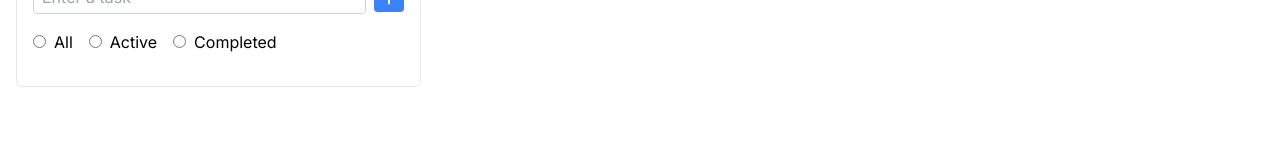
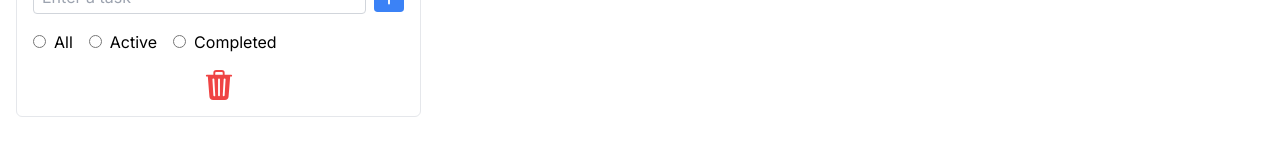
Before and after one commit to nk8bnj/todo-list-nextjs, a Next.js app: page / in a window 1280 px wide. Both pictures are taken after typing "Sample" into the empty fields and a click on the button "Add". Shown: the part 165-320 px from the top of the page. Built offline with nearby package versions, Linux system fonts and the light colour scheme.

Commit message:
added todo list delete button

```diff
--- a/src/components/TodoLists/TodoList/TodoList.tsx
+++ b/src/components/TodoLists/TodoList/TodoList.tsx
@@ -1,23 +1,32 @@
-import { useAppDispatch, useAppSelector } from "@/hooks/hooks";
-import { addTask } from "@/services/redux/features/todoListSlice";
-import { ITodoList } from "@/services/type/todoList.interface";
 import { useState, ChangeEvent } from "react";
-import { BsFillPlusSquareFill } from "react-icons/bs";
+import { BsFillPlusSquareFill, BsTrash3Fill } from "react-icons/bs";
 import { v4 as uuidv4 } from "uuid";
 
+import { useAppDispatch, useAppSelector } from "@/hooks/hooks";
+import { addTask, setTodoLists } from "@/services/redux/features/todoListSlice";
+import { ITodoList } from "@/services/type/todoList.interface";
+
 export default function TodoList(props: ITodoList) {
-  const [value, setValue] = useState("");
+  const [inputValue, setInputValue] = useState("");
+  const allTodolists = useAppSelector((state) => state.todoListSlice.todoLists);
+
   const dispatch = useAppDispatch();
 
   const inputHandler = (e: ChangeEvent<HTMLInputElement>) => {
-    setValue(e.target.value);
+    setInputValue(e.target.value);
   };
 
   const buttonPressHandler = () => {
-    dispatch(addTask({ id: props.id, task: { id: uuidv4(), title: value } }));
+    dispatch(
+      addTask({ id: props.id, task: { id: uuidv4(), title: inputValue } })
+    );
   };
 
-  const tasks = props.tasks.map((task) => <p>{task.title}</p>);
+  const deleteTodoList = (todoId: string) => {
+    dispatch(
+      setTodoLists(allTodolists.filter((item: ITodoList) => item.id !== todoId))
+    );
+  };
 
   return (
     <div className="p-4 border border-greay-50 rounded-md">
@@ -28,7 +37,7 @@ export default function TodoList(props: ITodoList) {
           className="flex-grow mr-2 border border-gray-300 rounded px-2 py-1"
           placeholder="Enter a task"
           onChange={inputHandler}
-          value={value}
+          value={inputValue}
         />
         <button
           onClick={buttonPressHandler}
@@ -37,7 +46,11 @@ export default function TodoList(props: ITodoList) {
           <BsFillPlusSquareFill />
         </button>
       </div>
-      <div>{tasks}</div>
+      <div>
+        {props.tasks.map((task) => (
+          <p>{task.title}</p>
+        ))}
+      </div>
       <div className="mb-4">
         <input type="radio" id="filter-all" name="filter" value="All" />
         <label htmlFor="filter-all" className="ml-2 mr-4">
@@ -57,6 +70,14 @@ export default function TodoList(props: ITodoList) {
           Completed
         </label>
       </div>
+      <div className="flex justify-center">
+        <button
+          className="text-red-500 hover:text-red-400 text-3xl"
+          onClick={() => deleteTodoList(props.id)}
+        >
+          <BsTrash3Fill />
+        </button>
+      </div>
     </div>
   );
 }
--- a/src/components/TodoLists/TodoLists.tsx
+++ b/src/components/TodoLists/TodoLists.tsx
@@ -5,6 +5,7 @@ import { ITodoList } from "@/services/type/todoList.interface";
 
 export default function TodoLists() {
   const allTodolists = useAppSelector((state) => state.todoListSlice.todoLists);
+  console.log(allTodolists);
   return (
     <div className="grid grid-cols-4 gap-4 max-2xl:grid-cols-3 max-lg:grid-cols-2 max-md:grid-cols-1">
       {allTodolists.map((item: ITodoList) => (
--- a/src/services/redux/features/todoListSlice.ts
+++ b/src/services/redux/features/todoListSlice.ts
@@ -1,8 +1,11 @@
 import { createSlice, PayloadAction } from "@reduxjs/toolkit";
-import { ITask, ITodoListState } from "@/services/type/todoList.interface";
+import {
+  ITask,
+  ITodoListState,
+  ITodoList,
+} from "@/services/type/todoList.interface";
 
 const initialState: ITodoListState = {
-  todoListName: "",
   todoLists: [],
 };
 
@@ -10,9 +13,6 @@ export const todoList = createSlice({
   name: "totoList",
   initialState,
   reducers: {
-    addTodoListName: (state, action: PayloadAction<string>) => {
-      state.todoListName = action.payload;
-    },
     addTodoList: (
       state,
       action: PayloadAction<{ id: string; name: string }>
@@ -23,6 +23,9 @@ export const todoList = createSlice({
         tasks: [],
       });
     },
+    setTodoLists(state, action: PayloadAction<ITodoList[]>) {
+      state.todoLists = action.payload;
+    },
     addTask(state, action: PayloadAction<{ id: string; task: ITask }>) {
       const todo = state.todoLists.filter(
         (todo) => todo.id === action.payload.id
@@ -32,5 +35,5 @@ export const todoList = createSlice({
   },
 });
 
-export const { addTodoList, addTodoListName, addTask } = todoList.actions;
+export const { addTodoList, setTodoLists, addTask } = todoList.actions;
 export default todoList.reducer;
--- a/src/services/type/todoList.interface.ts
+++ b/src/services/type/todoList.interface.ts
@@ -10,6 +10,5 @@ export interface ITodoList {
 }
 
 export interface ITodoListState {
-  todoListName: string;
   todoLists: ITodoList[];
 }
```
